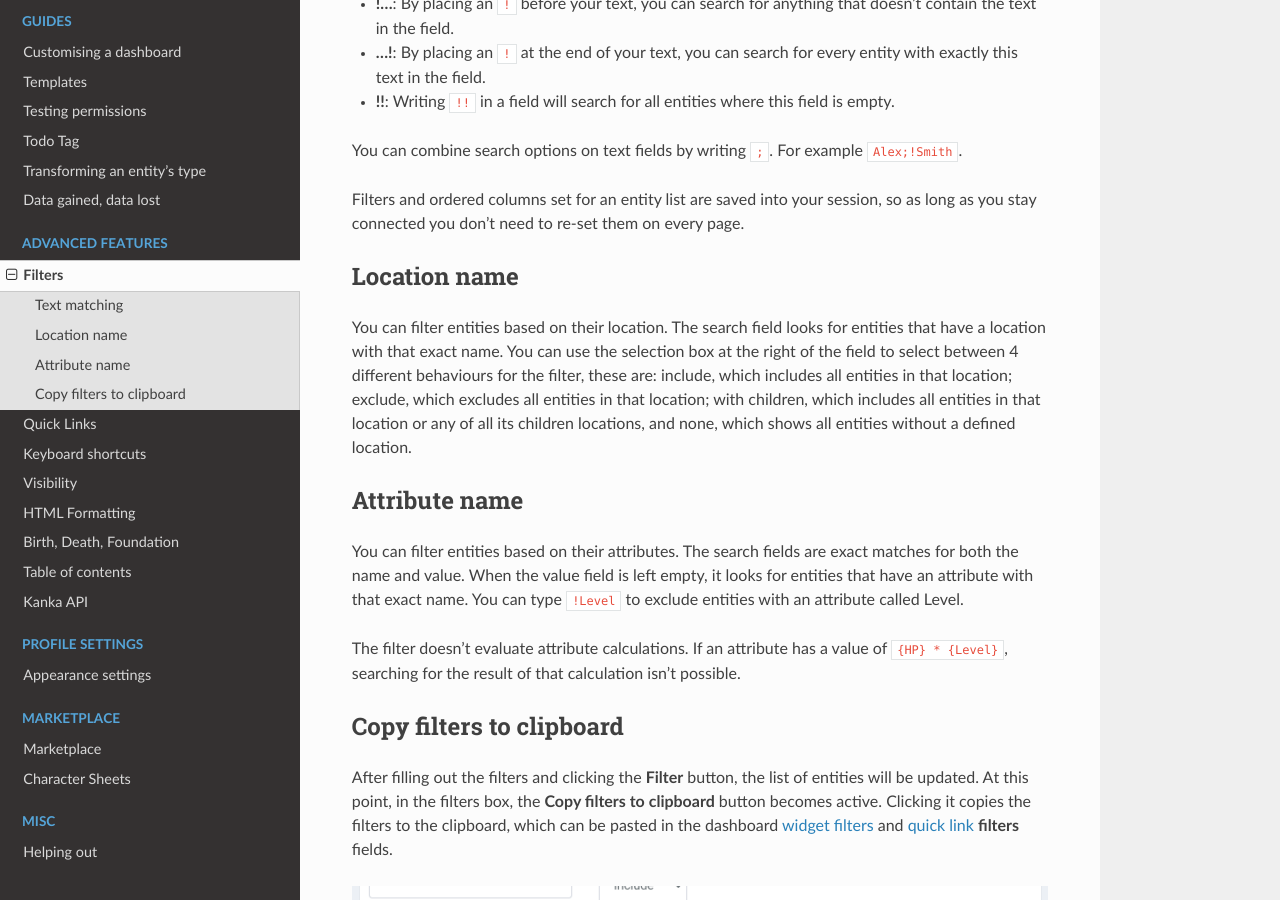
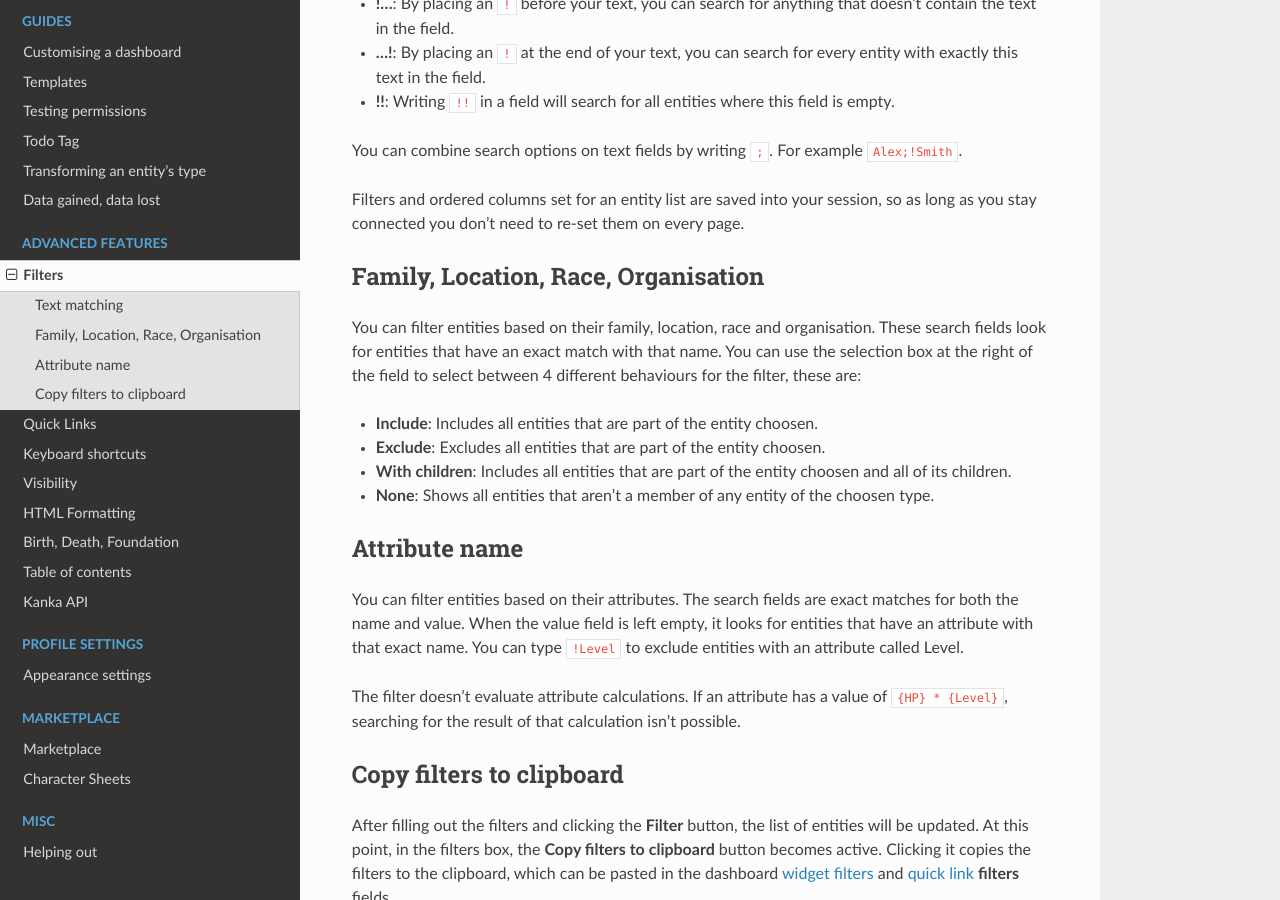
Before and after one commit to owlchester/kanka-docs, a Sphinx documentation site: the page built from docs/source/advanced/filters.md, in a window 1280 px wide and 900 px high, scrolled down 866 px. Built offline with Sphinx 7.4.7 and the Read the Docs theme 2.0.0, drawn with Linux system fonts in a browser that asks for light colours.

Commit message:
Update filters.md

```diff
--- a/docs/source/advanced/filters.md
+++ b/docs/source/advanced/filters.md
@@ -24,9 +24,13 @@ You can combine search options on text fields by writing `;`. For example `Alex;
 
 Filters and ordered columns set for an entity list are saved into your session, so as long as you stay connected you don't need to re-set them on every page.
 
-## Location name
+## Family, Location, Race, Organisation
 
-You can filter entities based on their location. The search field looks for entities that have a location with that exact name. You can use the selection box at the right of the field to select between 4 different behaviours for the filter, these are: include, which includes all entities in that location; exclude, which excludes all entities in that location; with children, which includes all entities in that location or any of all its children locations, and none, which shows all entities without a defined location.
+You can filter entities based on their family, location, race and organisation. These search fields look for entities that have an exact match with that name. You can use the selection box at the right of the field to select between 4 different behaviours for the filter, these are:
+* **Include**: Includes all entities that are part of the entity choosen.
+* **Exclude**: Excludes all entities that are part of the entity choosen.
+* **With children**: Includes all entities that are part of the entity choosen and all of its children.
+* **None**: Shows all entities that aren't a member of any entity of the choosen type.
 
 ## Attribute name
 
```
